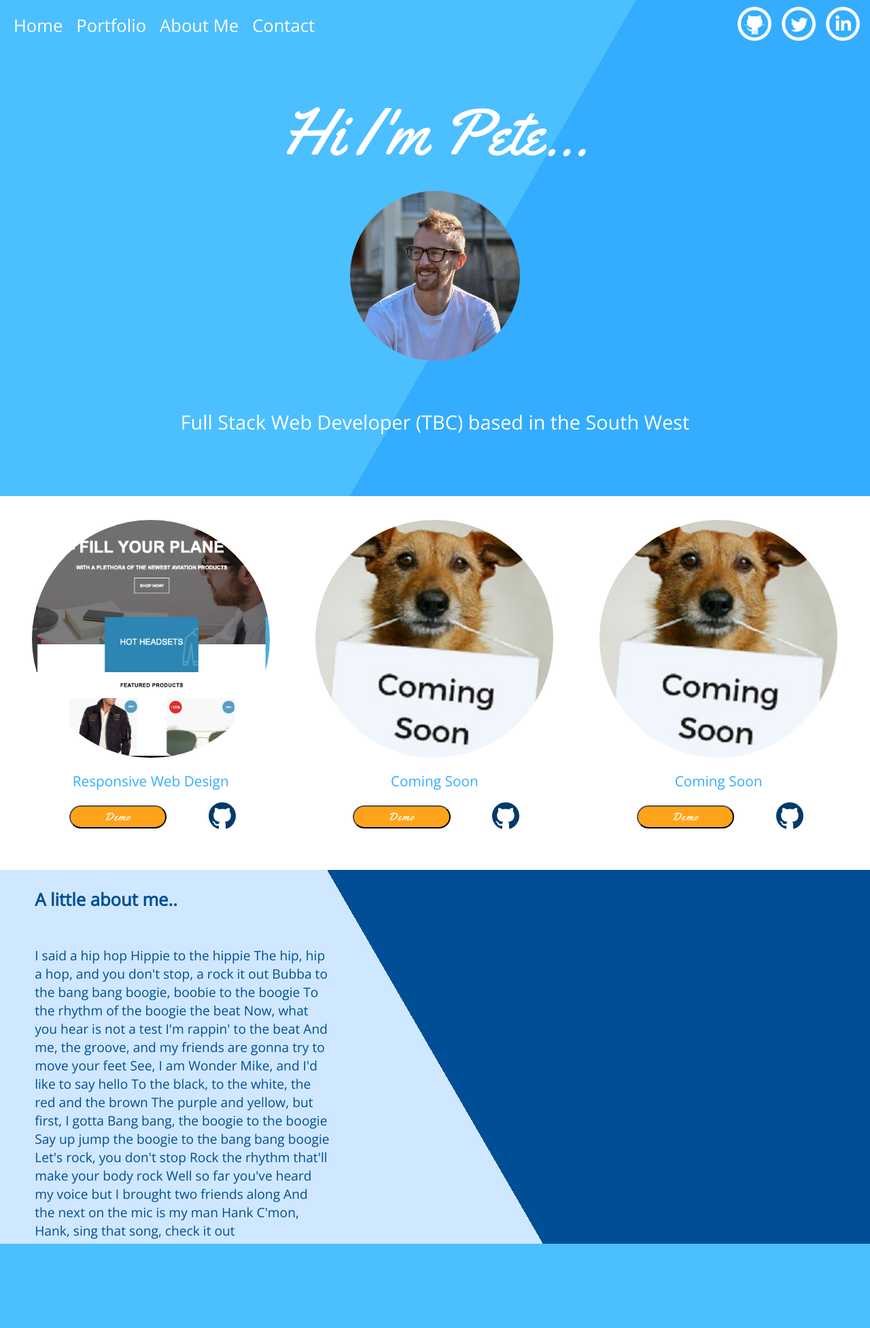
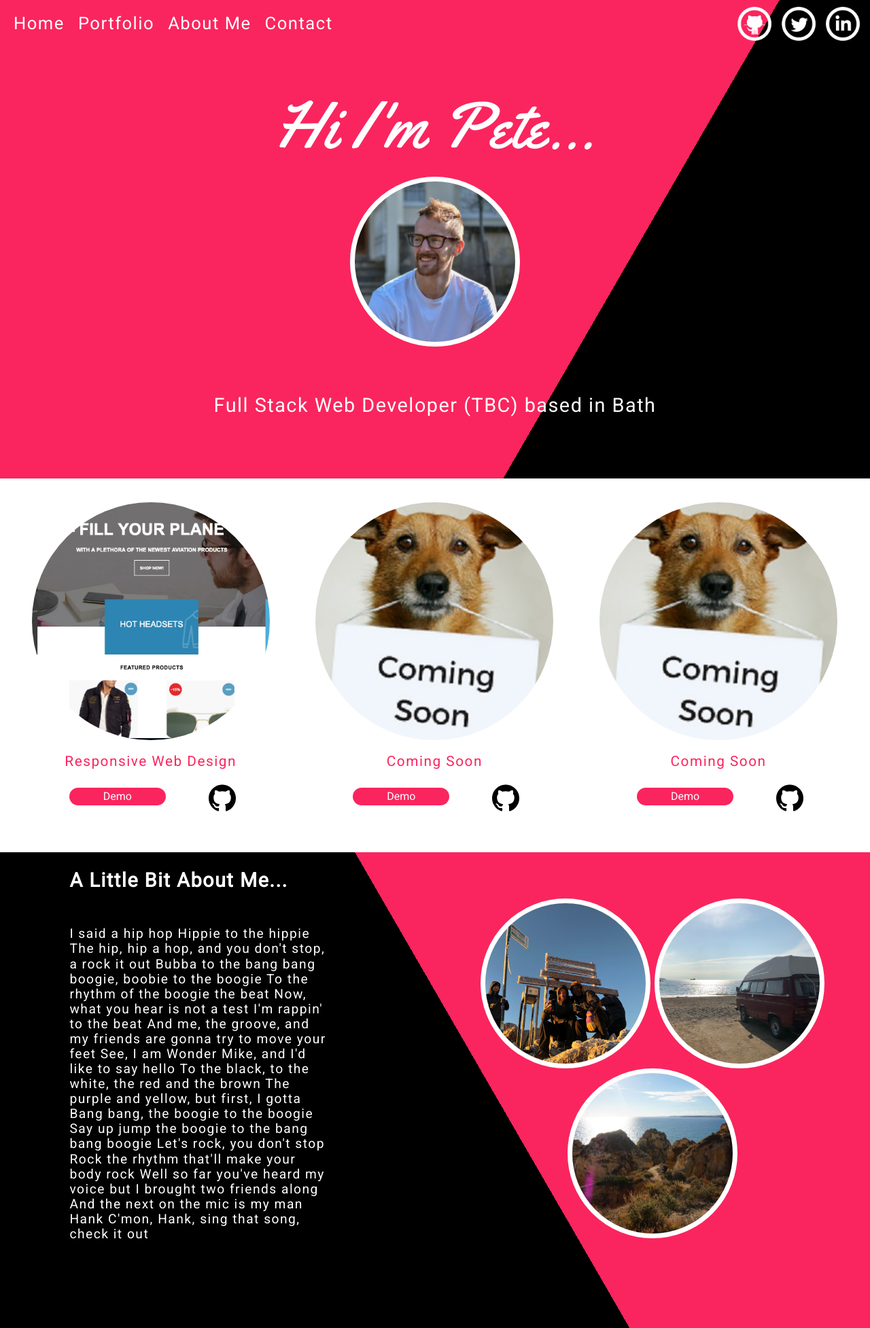
Before and after one commit to HazDuck/portfolio, a PHP site: page / in a window 1280 px wide. Shown: the whole page at 68% size. Before the commit the page ends 1830 px from the top, so only its background shows below. Run offline with PHP 8.4, Linux system fonts and the light colour scheme.

Commit message:
about me added ready for code review

```diff
--- a/css/style.css
+++ b/css/style.css
@@ -6,7 +6,8 @@
 
 body{
     font-size: 15px;
-    font-family: 'Open Sans', sans-serif;
+    font-family:'Roboto', sans-serif;
+    letter-spacing:1.5px;
     color: #FFFFFF;
 }
 
@@ -16,8 +17,8 @@ body{
 }
 
 .split1{
-    background-color: #34ADFF;
-    background-image: -webkit-linear-gradient(150deg, #34ADFF 45%, #4CBFFF 45%);
+    background-color: #FA255E;
+    background-image: -webkit-linear-gradient(150deg, #000000 32%, #FA255E 32%);
 }
 
 nav{
@@ -69,38 +70,30 @@ a img{
 
 .ham{
     width:50px;
-    float: left;
+    float:left;
     display:none;
     margin-top:-5px;
     margin-left:5px;
     cursor: pointer;
 }
 
-#home{
-
-}
-
 .headline{
-    text-align: center;
-    font-size: 6rem;
+    text-align:center;
+    font-size:6rem;
     padding-top:50px;
-    font-family: 'Yellowtail', cursive;
-}
-
-.intro{
-    color:#FFA31A;
+    font-family:'Yellowtail', cursive;
 }
 
 .portrait{
     width:250px;
     height:250px;
     border-radius:50%;
-    background-color: red;
     margin:20px auto;
-    background-image: url("../pete.png");
-    background-position: center;
+    background-image: url("../img/pete.png");
+    background-position:center;
     background-size: cover;
     background-repeat: no-repeat;
+    border:7px #FFFFFF solid;
 }
 
 .quote{
@@ -133,22 +124,21 @@ a img{
     height:350px;
     border-radius:50%;
     margin: 10px auto 0 auto;
+    background-position: center;
+    background-repeat: no-repeat;
+    background-size: cover;
 }
 
 .port1{
-     background-image: url("../pilot.png");
-     background-color: red;
-     background-position: center;
-     background-repeat: no-repeat;
-     background-size: cover;
+     background-image: url("../img/pilot.png");
  }
 
 .port2{
-    background-image: url("../cs.jpg");
-    background-color: red;
-    background-position: center;
-    background-repeat: no-repeat;
-    background-size: cover;
+    background-image: url("../img/cs.jpg");
+}
+
+.port3{
+    background-image: url("../img/cs.jpg");
 }
 
 .hide{
@@ -162,7 +152,7 @@ a img{
 }
 
 .port-text-font{
-    color: #34ADFF;
+    color:#FA255E;
     text-align:center;
     padding-top:15px;
     font-size:1.3rem;
@@ -178,11 +168,10 @@ a img{
     margin: 10px 5px;
     border-radius:50px;
     padding:4px 50px;
-    background-color:#FFA31A;
-    font-family: 'Yellowtail', cursive;
+    background-color:#FA255E;
     color: #FFFFFF;
     font-size:1rem;
-    letter-spacing:1.5px;
+    border:none;
 }
 
 .link-to-code{
@@ -193,27 +182,68 @@ a img{
 }
 
 #about{
-    background-color: #CFE8FF;
-    background-image: -webkit-linear-gradient(30deg, #CFE8FF 50%, #004E95 50%);
-    height:550px;
+    background-color: #000000;
+    background-image: -webkit-linear-gradient(30deg, #000000 55%, #FA255E 55%);
+    height:700px;
 }
 
 .about-me-area{
     width:40%;
+}
+
+.about-me-title{
+    margin-left:20%;
+    padding-top:5%;
+    font-size: 1.8rem;
+}
+
+.about-me-text{
+    margin:10% 5% 20% 20%;
+    font-size: 1.2rem;
+    float:left;
+}
+
+.about-me-pics-container{
+    width:40%;
+    height:250px;
+    float:right;
+    margin-right:5%;
+}
+
+.about-me-pics{
+    width:50%;
     height:100%;
 }
 
-.about-me-title{
-    margin-left:10%;
-    padding-top:5%;
-    font-size: 1.6rem;
-    color: #004E95;
+.area1{
+    float:left;
 }
 
-.about-me-text{
-    margin:10% 5% 20% 10%;
-    color: #004E95;
-    font-size: 1.2rem;
+.area2{
+    margin:0 auto;
+}
+
+.about-me-pic{
+    width:250px;
+    height:250px;
+    border-radius:50%;
+    margin: 10px auto 0 auto;
+    border:7px #FFFFFF solid;
+    background-position: center;
+    background-repeat: no-repeat;
+    background-size: cover;
+}
+
+.me1{
+    background-image: url("../img/kenya.JPG");
+}
+
+.me2{
+    background-image: url("../img/bru.JPG");
+}
+
+.me3{
+    background-image: url("../img/porty.JPG");
 }
 
 /*#contact{*/
--- a/index.html
+++ b/index.html
@@ -4,8 +4,9 @@
     <title>Pete Heyes - Developer Chap</title>
     <meta charset="UTF-8">
     <link rel="stylesheet" href="css/style.css"/>
+    <link rel="stylesheet" href="css/normalize.css"/>
     <link href="https://fonts.googleapis.com/css?family=Yellowtail" rel="stylesheet">
-    <link href="https://fonts.googleapis.com/css?family=Open+Sans" rel="stylesheet">
+    <link href="https://fonts.googleapis.com/css?family=Roboto" rel="stylesheet">
 </head>
 <body>
     <div class="split1">
@@ -26,7 +27,7 @@
         <main id="home">
             <p class="headline gutter">Hi I'm Pete...</p>
             <div class="portrait"></div>
-            <p class="quote gutter">Full Stack Web Developer (TBC) based in the South West</p>
+            <p class="quote gutter">Full Stack Web Developer (TBC) based in Bath</p>
         </main>
     </div>
     <main id="portfolio">
@@ -40,7 +41,7 @@
                 </div>
             </div>
             <div class="port-area">
-                <div class="port-pic port2"></div>
+                <div class="port-pic port3"></div>
                 <div class="port-text"><p class="port-text-font">Coming Soon</p></div>
                 <div class="port-links">
                     <button class="demo">Demo</button>
@@ -67,7 +68,7 @@
     </main>
     <main id="about">
         <div class="about-me-area">
-            <h4 class="about-me-title">A little about me..</h4>
+            <h4 class="about-me-title">A Little Bit About Me...</h4>
             <p class="about-me-text">I said a hip hop
                 Hippie to the hippie
                 The hip, hip a hop, and you don't stop, a rock it out
@@ -86,6 +87,19 @@
                 And the next on the mic is my man Hank
                 C'mon, Hank, sing that song, check it out</p>
         </div>
+        <div class="about-me-pics-container">
+            <div class="about-me-pics area1">
+                <div class="about-me-pic me1"></div>
+            </div>
+            <div class="about-me-pics area1">
+                <div class="about-me-pic me2"></div>
+            </div>
+        </div>
+        <div class="about-me-pics-container">
+            <div class="about-me-pics area2">
+                <div class="about-me-pic me3"></div>
+            </div>
+        </div>
     </main>
     <!--<main id="contact"></main>-->
 </body>
```
Also changed, not shown: other parts of css/style.css (+58 -20 lines), css/normalize.css (added), img/bru.JPG (added), img/cs.jpg (added), img/github-blue.svg, img/kenya.JPG (added), img/logo.png (added), img/pete.png (added), img/porty.JPG (added).
